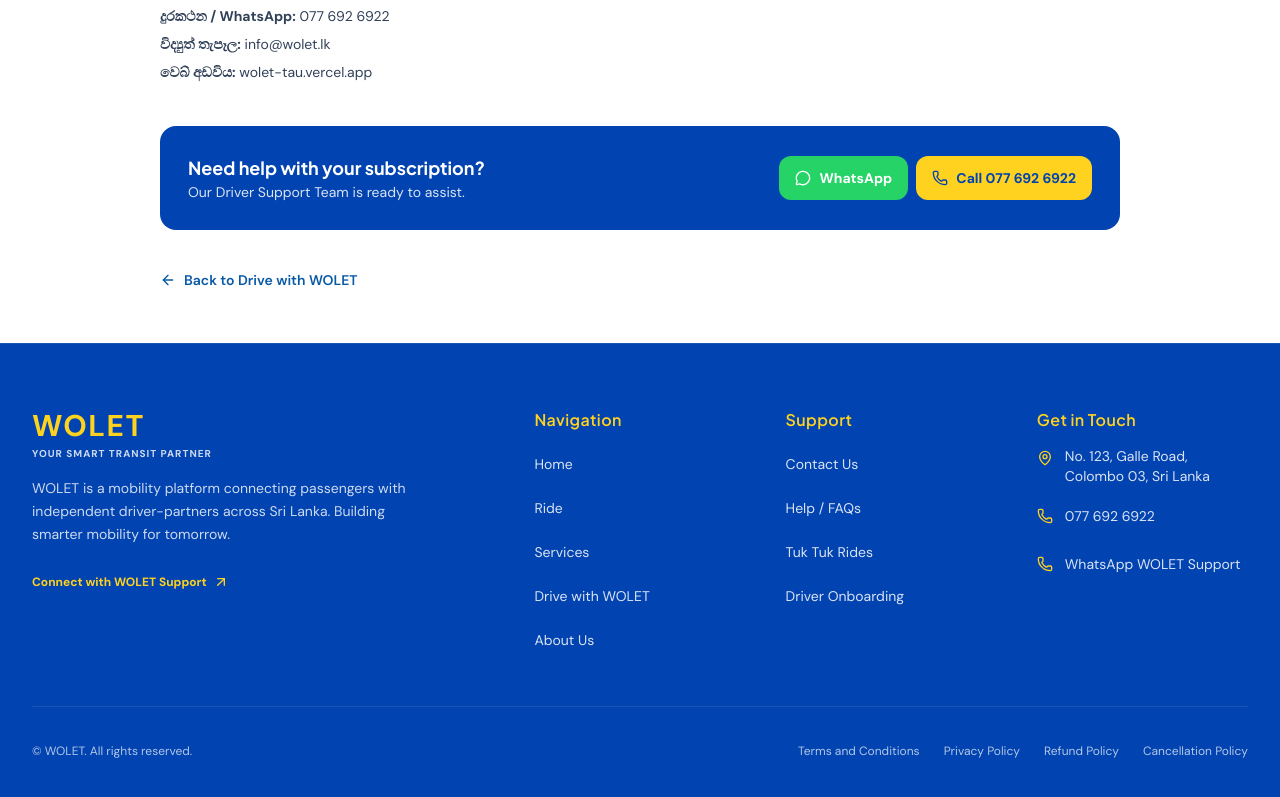
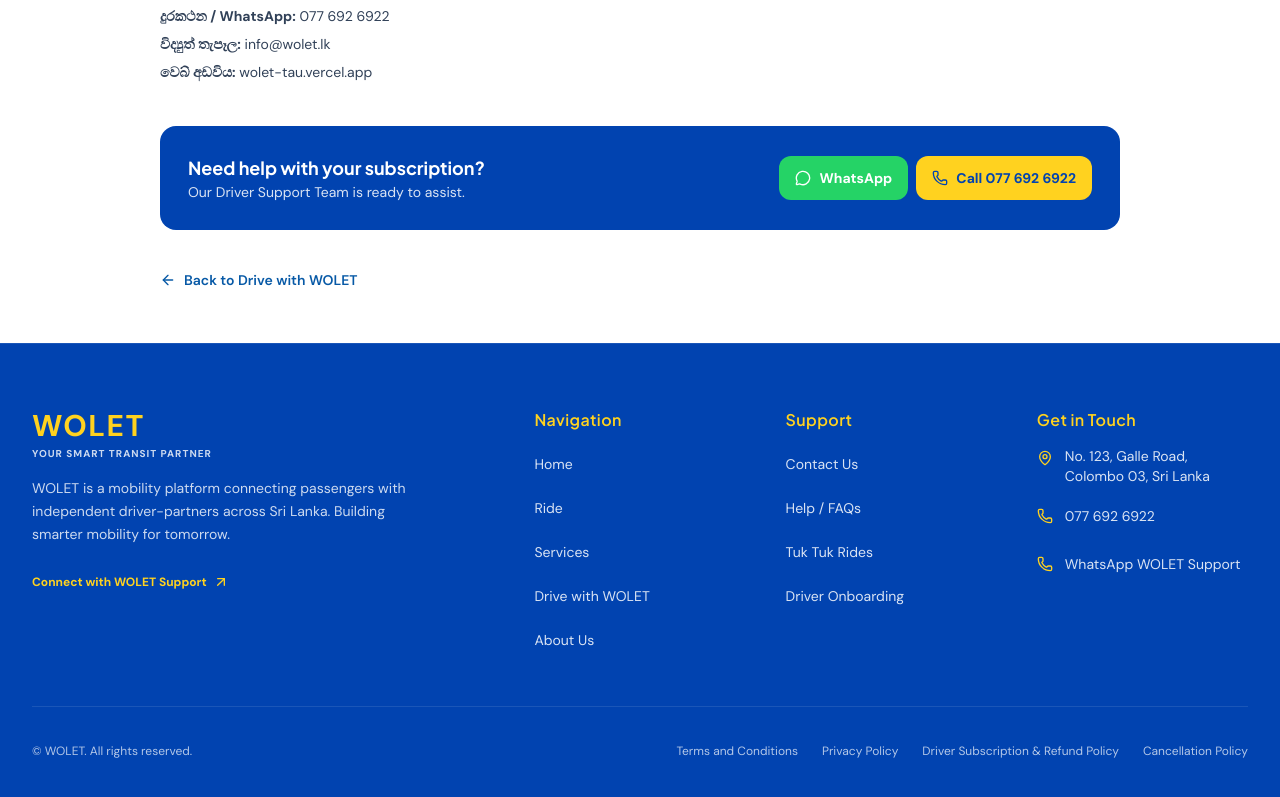
Before and after one commit to Nisla1234/WOLET, a React (Vite) app: page /driver-subscription-policy in a window 1280 px wide. Shown: the part 2988-3785 px from the top of the page. Built offline with nearby package versions, Linux system fonts and the light colour scheme.

Commit message:
Clarify driver subscription and refund policy footer link

```diff
--- a/src/components/Footer.tsx
+++ b/src/components/Footer.tsx
@@ -130,7 +130,7 @@ export default function Footer() {
               Privacy Policy
             </Link>
             <Link to="/driver-subscription-policy" className="inline-flex items-center min-h-[44px] sm:min-h-0 px-1.5 sm:px-0 sm:py-1 hover:text-[#FFD21F] transition-colors whitespace-nowrap">
-              Refund Policy
+              Driver Subscription &amp; Refund Policy
             </Link>
             <Link to="/cancellation" className="inline-flex items-center min-h-[44px] sm:min-h-0 px-1.5 sm:px-0 sm:py-1 hover:text-[#FFD21F] transition-colors whitespace-nowrap">
               Cancellation Policy
```
